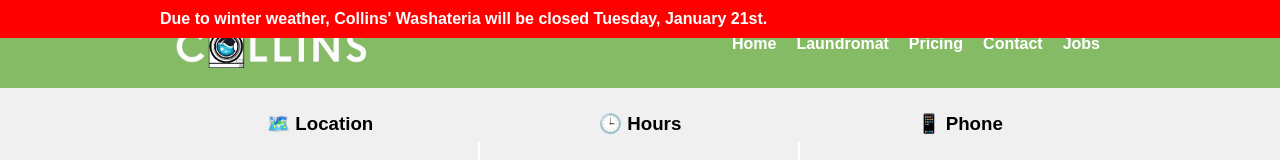
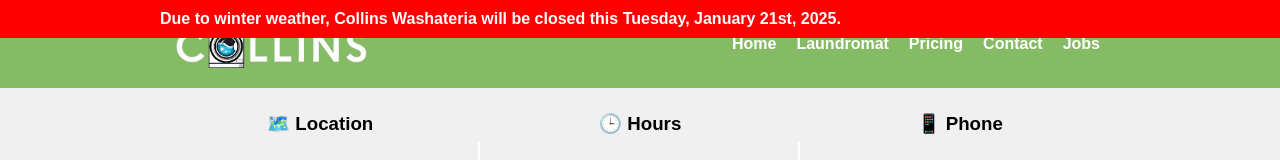
Before and after one commit to Hydrocade/hydrocade.github.io, a plain HTML site: page index.html in a window 1280 px wide. Shown: the top 160 px of the page. Drawn offline with Linux system fonts and the light colour scheme.

Commit message:
Added 2025 to announcement bar

```diff
--- a/index.html
+++ b/index.html
@@ -28,7 +28,7 @@
       <section id="announcement-bar">
         <div class="container">
             <div class="announcement-bar-text">
-                Due to winter weather, Collins' Washateria will be closed Tuesday, January 21st.
+                Due to winter weather, Collins Washateria will be closed this Tuesday, January 21st, 2025.
             </div>
         </div>
     </section>
```
